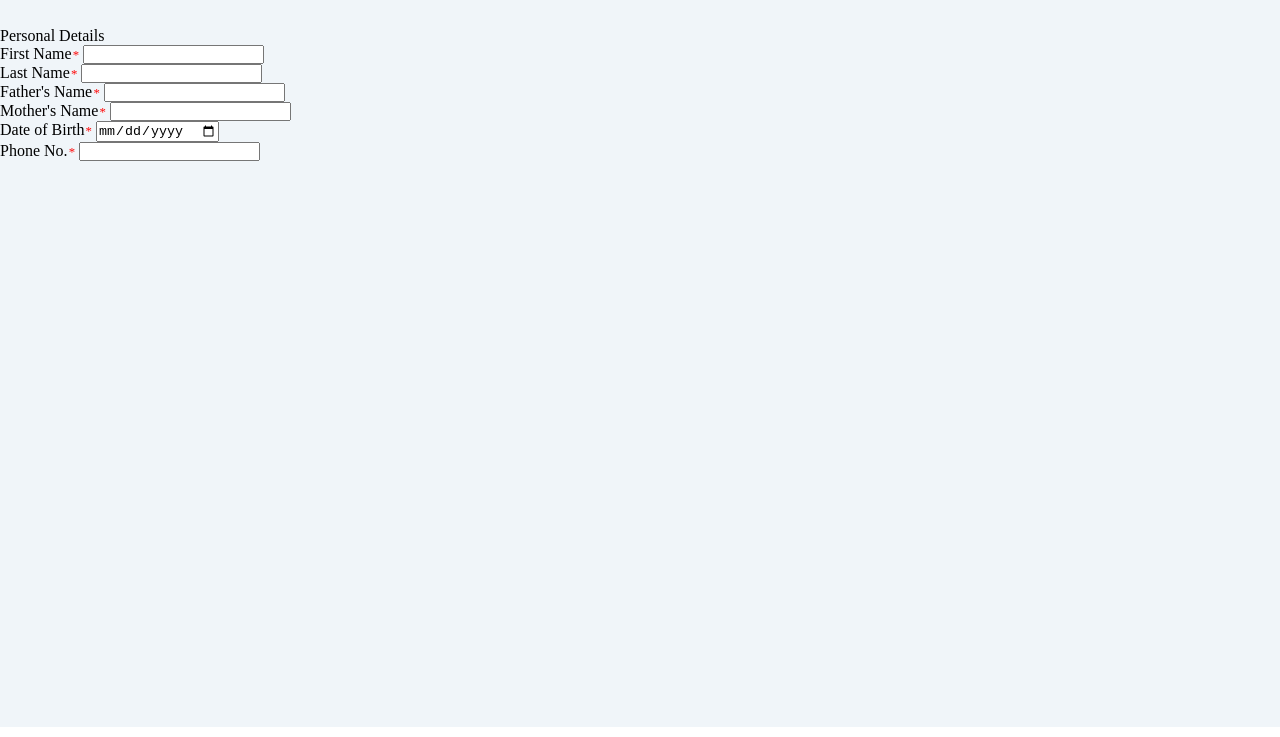
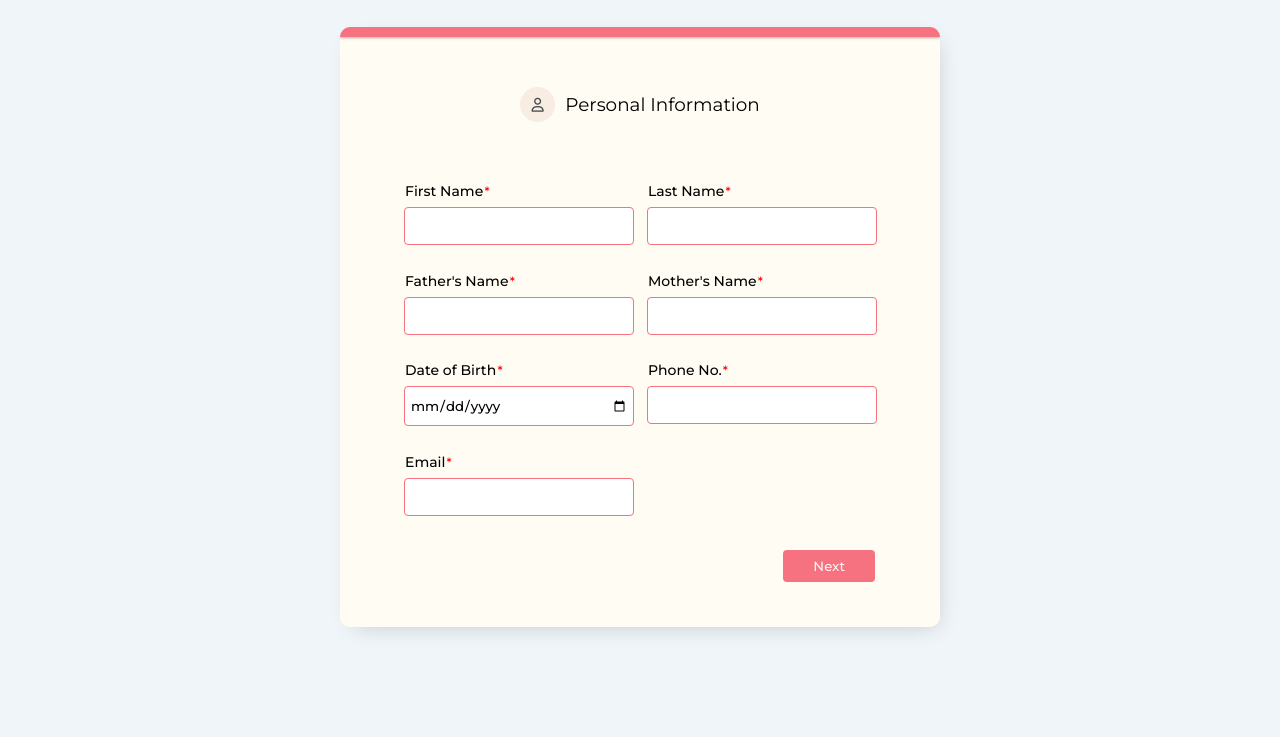
Before and after one commit to suryakanta-mohanty/form, a plain HTML site: page index.html in a window 1280 px wide. Shown: the part 73-810 px from the top of the page. Drawn offline with Linux system fonts and the light colour scheme.

Commit message:
designing the first section of form

```diff
--- a/index.html
+++ b/index.html
@@ -22,11 +22,11 @@
 
     <div class="form_section">
       <form>
-        <div class="section_one">
+        <div class="form_container section_one">
           <div class="details">
-            <p>Personal Details</p>
+            <p><i class="fa-regular fa-user"></i>Personal Information</p>
           </div>
-
+          <div class="input_container">
             <div class="input_section">
               <label for="firstName">First Name</label>
               <input type="text" name="" id="firstName" required>
@@ -57,7 +57,18 @@
               <input type="tel" name="" id="phone" pattern="[0-9]{10}" maxlength="10" required>
             </div>
 
+            <div class="input_section">
+              <label for="email">Email</label>
+              <input type="email" name="" id="email" required>
             </div>
+          </div>
+
+          <div class="btn">
+            <button>Next</button>
+          </div>
+        </div>
+
+
       </form>
     </div>
   </div>
--- a/style.css
+++ b/style.css
@@ -1,6 +1,9 @@
+@import url('https://fonts.googleapis.com/css2?family=Montserrat:ital,wght@0,100..900;1,100..900&display=swap');
+
 *{
   margin: 0;
   padding: 0;
+  font-family: "Montserrat", sans-serif;
 }
 
 *, *::after, *::before{
@@ -11,21 +14,24 @@
   --bg: #F0F5F9;
   --navbar-bg: #1e2022;
   --logo-col: #F0EBE3;
+  --ft_wt: 600;
+  --ft_si: 1.15rem;
 }
 
 .container{
   width: 100dvw;
-  height: 100dvh;
+  min-height: 100dvh;
   background: var(--bg);
-
+  height: 100%;
 }
 
 .navbar{
   width: 100%;
+
   background: var(--navbar-bg);
   padding: 8px 13%;
   position: fixed;
-
+  z-index: 999;
 }
 
 .navbar nav{
@@ -38,6 +44,7 @@
   color: var(--logo-col);
   font-size: 2.5rem;
   user-select: none;
+  font-family: initial;
 }
 
 .logo_name span{
@@ -55,6 +62,7 @@
 .social a i{
   font-size: 1.5rem;
   transition: 0.3s;
+  padding: 10px 5px;
 }
 
 .social a i:hover{
@@ -63,6 +71,7 @@
 
 .form_section{
   padding-top: 100px;
+  padding-bottom: 10px;
 }
 
 .input_section label{
@@ -75,3 +84,128 @@
   color: red;
   margin-left: 1.2px;
 }
+
+.form_container{
+  /* background-color: #FF0000; */
+
+}
+
+.form_section form{
+  overflow: hidden;
+  position: relative;
+  max-width: 100%;
+  width: 600px;
+  background-color: #FEFCF3;
+  margin: 0 auto 100px;
+  border-radius: 10px;
+  padding: 20px 50px 35px;
+  box-shadow: 5px 7px 23px -9px rgba(0, 0, 0, 0.2);
+}
+
+.form_section form::after{
+  position: absolute;
+  content: '';
+  width: 100%;
+  height: 10px;
+  background: #F67280;
+  top: 0;
+  left: 0;
+  box-shadow: 0px 1px 3px rgba(0, 0, 0, 0.3);
+}
+
+.form_container{
+  width: 100%;
+  overflow: hidden;
+}
+
+.details{
+  /* background-color: aqua; */
+  text-align: center;
+  padding: 10px ;
+  margin: 30px 0;
+}
+
+.details p{
+  font-size: var(--ft_si);
+  margin-bottom: 20px;
+  display: flex;
+  align-items: center;
+  justify-content: center;
+}
+
+.details p i{
+  font-size: 14px;
+  margin-right: 10px;
+  background-color: #F8EDE3;
+  color: #45474B;
+  width: 35px;
+  height: 35px;
+  border-radius: 50%;
+  display: flex;
+  align-items: center;
+  justify-content: center;
+}
+
+.input_container{
+  display: grid;
+  grid-template-columns: repeat(2, 47%);
+  column-gap: 15px;
+  row-gap: 2px;
+  padding: 0 0px 0 15px;
+  /* background-color: #F67280; */
+
+}
+
+.input_section{
+  margin-bottom: 1.6rem;
+  display: flex;
+  flex-direction: column;
+}
+
+.input_section label{
+  font-size: 14px;
+  font-weight: 450;
+  margin-bottom: 8px;
+}
+
+.input_section input{
+  /* height: 25px; */
+  padding: 10px 5px;
+  font-weight: 450;
+  outline: 1px solid #F67280;
+  border: none;
+  border-radius: 3px;
+}
+
+.input_section input:focus{
+  border: 1px solid #F67280;
+}
+
+.btn{
+  /* background-color: #FF0000; */
+  display: flex;
+  justify-content: end;
+  padding-right: 15px;
+  padding-bottom: 10px;
+  padding-top: 10px;
+}
+
+.btn button{
+  padding: 8px 30px;
+  font-weight: 500;
+  background: #F67280;
+  color: #F6F6F6;
+  border: none;
+  border-radius: 4px;
+  cursor: pointer;
+
+}
+
+.btn button:hover{
+  box-shadow: 2px 3px 8px rgba(0, 0, 0, 0.25);
+}
+
+.btn button:active{
+  opacity: 0.7;
+  box-shadow: unset;
+}
```
Lines whose indentation alone changed are shown as unchanged.
